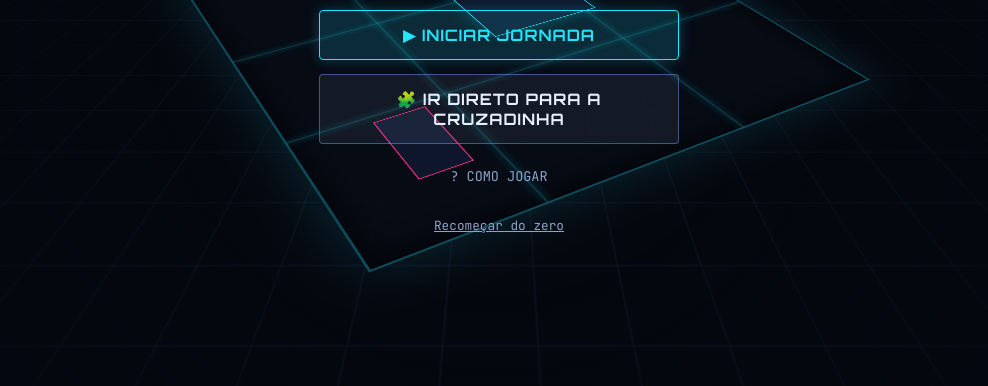
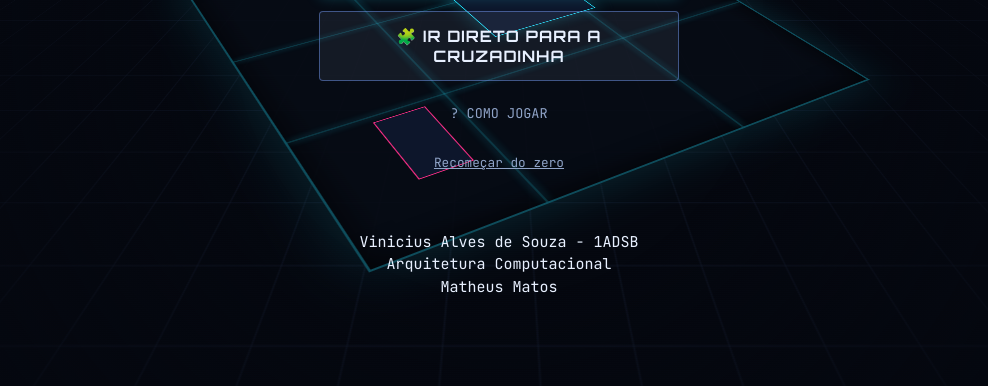
Before and after one commit to viniasouza/arqcomp-cruzadinha, a plain HTML site: page index.html in a window 1280 px wide. Shown: the part 370-756 px from the top of the page, without its empty margins (141-1129 px from the left). Drawn offline with Linux system fonts and the light colour scheme.

Commit message:
feat: adiciona nome e referencia da materia

```diff
--- a/index.html
+++ b/index.html
@@ -67,6 +67,11 @@
         <button id="btn-cruzadinha-direto" class="btn-secundario btn-grande">🧩 IR DIRETO PARA A CRUZADINHA</button>
         <button id="btn-como-jogar-inicio" class="btn-terciario">? COMO JOGAR</button>
         <a href="#" id="link-recomecar" class="link-discreto oculto">Recomeçar do zero</a>
+        <span>
+        <br>
+        <br>
+        Vinicius Alves de Souza - 1ADSB <br>
+        Arquitetura Computacional <br> Matheus Matos</span>
       </div>
     </div>
   </section>
```
